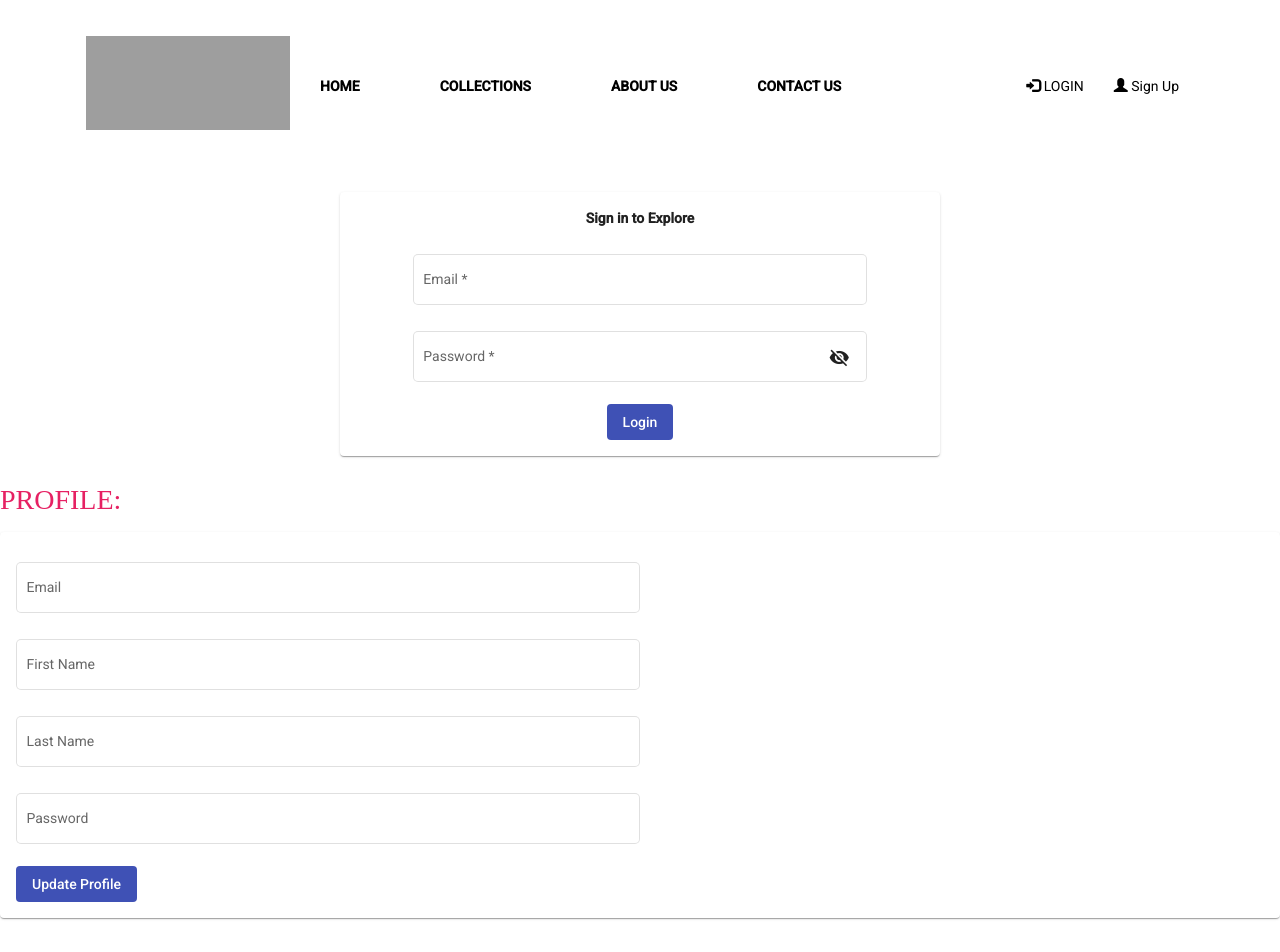
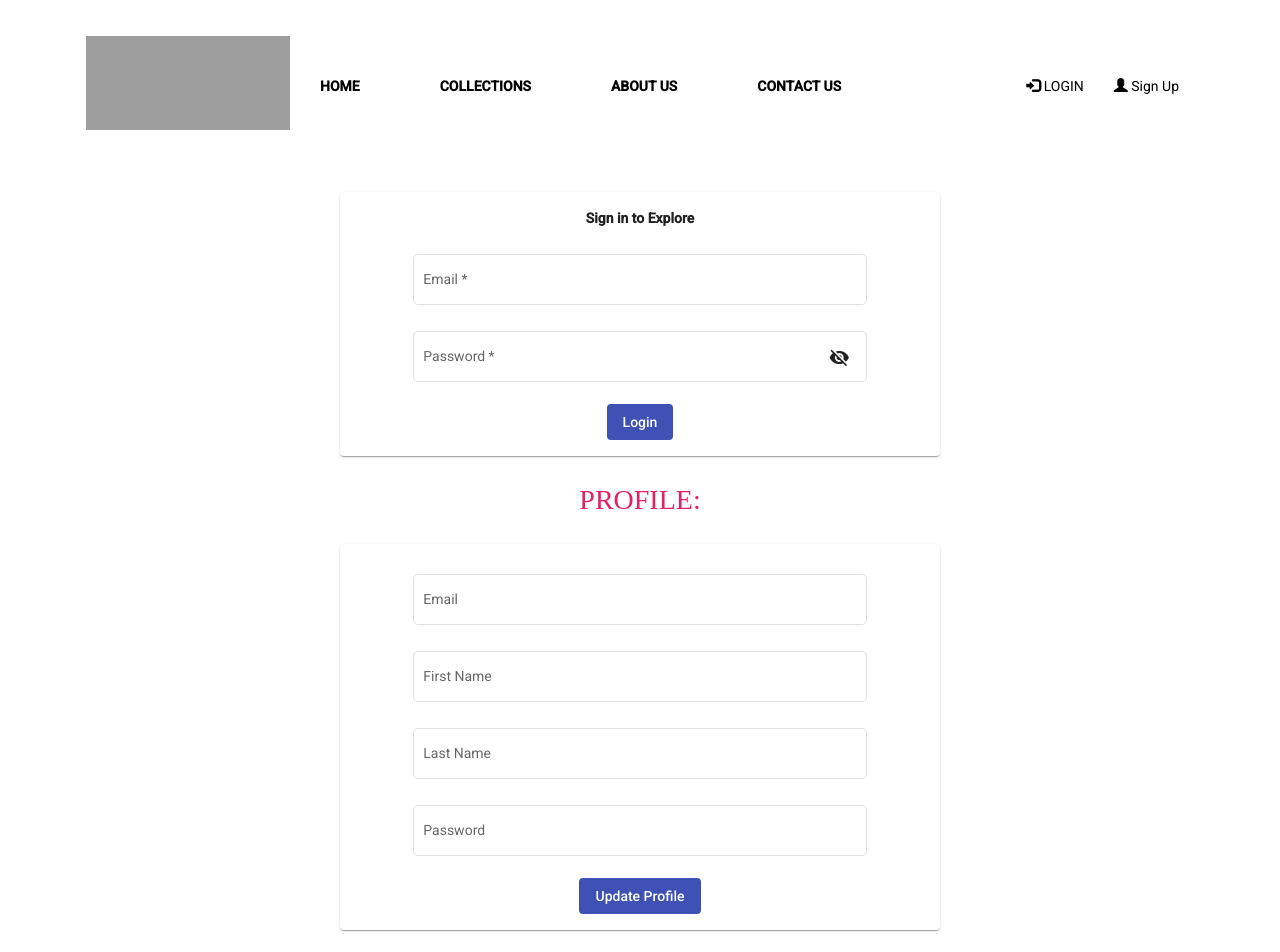
Before and after one commit to ajayk01/mini, an Angular app: page /profile in a window 1280 px wide. Shown: the top 952 px of the page. Built offline with nearby package versions, Linux system fonts and the light colour scheme; grey boxes are pictures that could not be loaded.

Commit message:
Profile page design aligned center

```diff
--- a/src/app/profile/profile.component.css
+++ b/src/app/profile/profile.component.css
@@ -1,14 +1,14 @@
-
 mat-card {
-    max-width: auto;
-    text-align: left;
-    max-height: auto;
+  max-width: 600px;
+  margin: 2em auto;
+  text-align: center;
+  max-height: 600px;
 }
 .header{
-    text-align: left;
+  text-align: center;
 }
 .full-width {
-    width: 50%;
+  width: 80%;
 }
 .button-row {
   padding-top: 5px;
--- a/src/app/profile/profile.component.html
+++ b/src/app/profile/profile.component.html
@@ -1,5 +1,5 @@
-
-<h1 style="color: rgb(230, 33, 99);text-align: LEFT;font-family: 'Times New Roman', Times, serif;font-size: 200%;">PROFILE:</h1>
+<div class ="container">
+<h1 style="color: rgb(230, 33, 99);text-align: LEFT;font-family: 'Times New Roman', Times, serif;font-size: 200%; text-align: center;">PROFILE:</h1>
 <mat-card>
     <mat-card-content>
       <div class="header">
@@ -51,3 +51,4 @@
       </form>
     </mat-card-content>
   </mat-card>
+</div>
```
Lines whose indentation alone changed are shown as unchanged.
